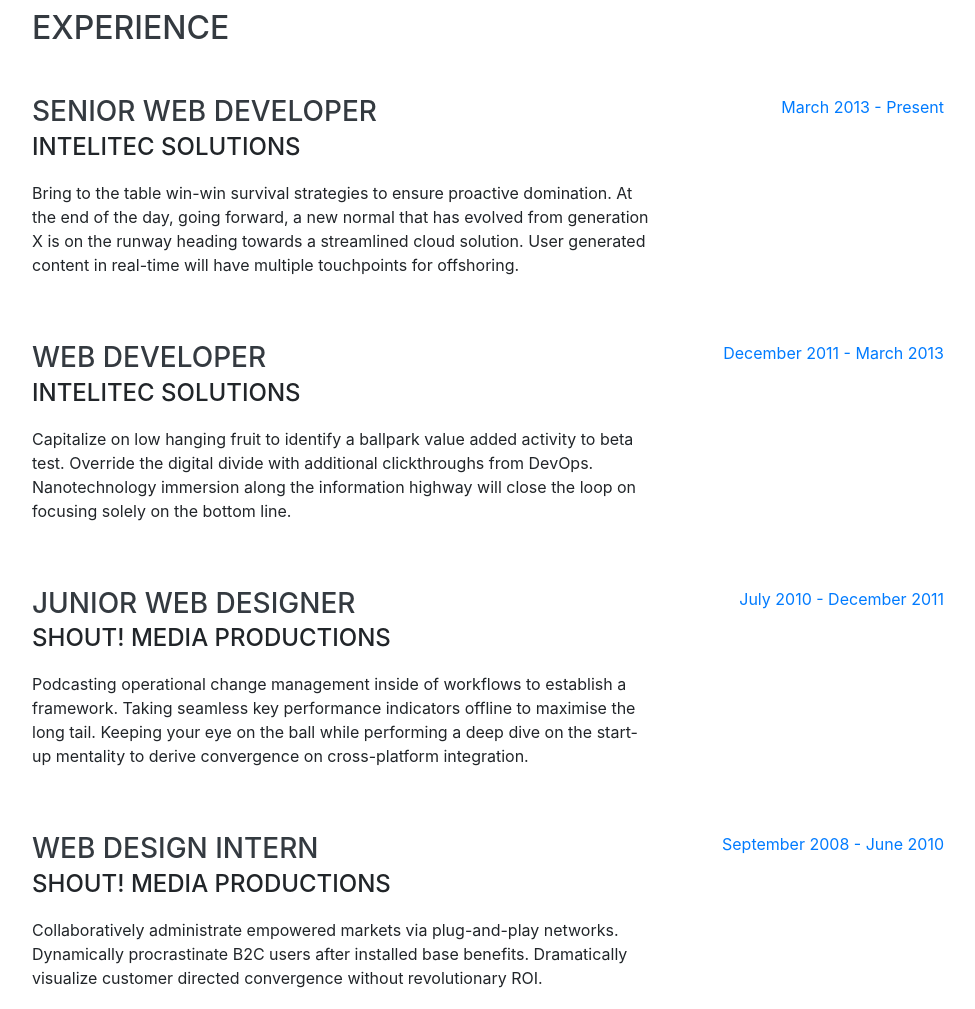
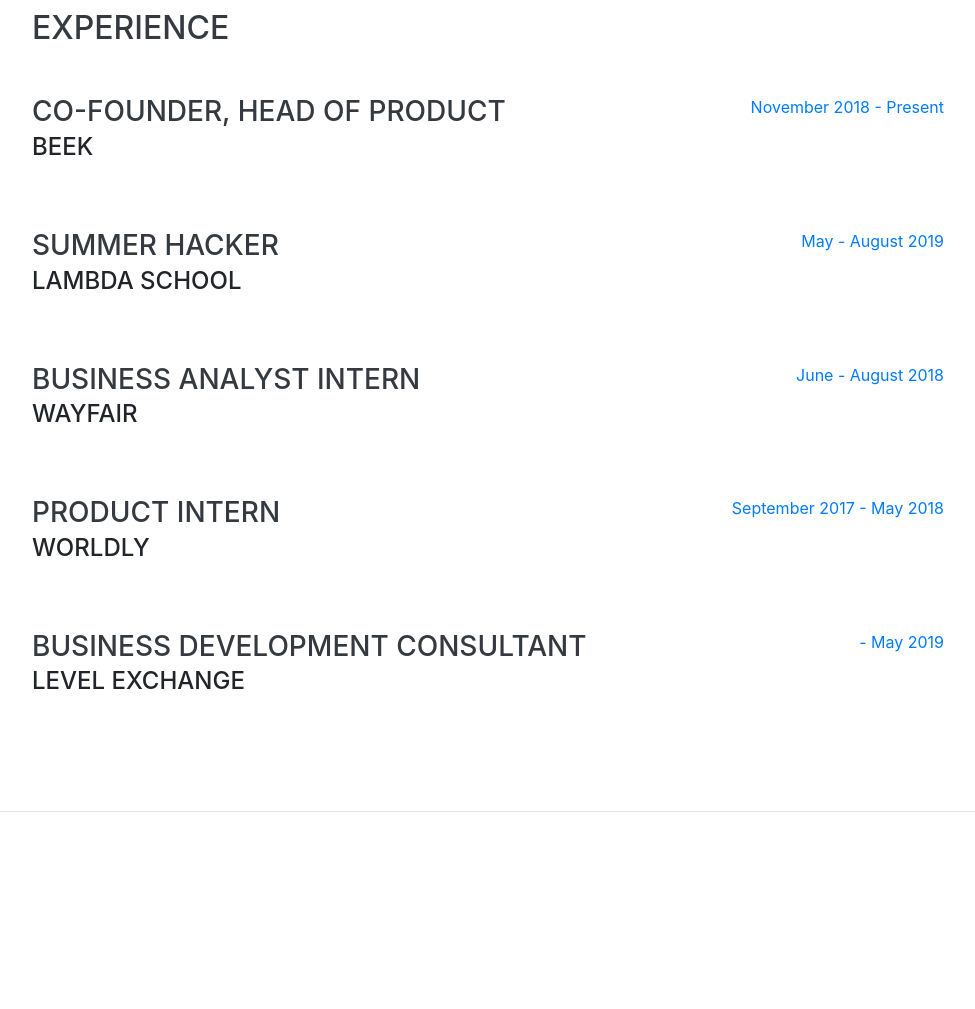
Before and after one commit to ashafranchi/Profile, a website with bundled scripts: page index.html in a window 1280 px wide. Shown: the part 840-1849 px from the top of the page, without its empty margins (288-1263 px from the left). Built offline with nearby package versions, Linux system fonts and the light colour scheme; a web font is replaced by a local one.

Commit message:
experience section

```diff
--- a/index.html
+++ b/index.html
@@ -69,7 +69,7 @@
         <div class="subheading mb-5">San Francisco, CA 94010 ·
           <a href="mailto:asha17@brown.edu">asha17@brown.edu</a>
         </div>
-        <p class="lead mb-5">Co-founder of <a href="https://getbeek.com/">Beek</a>. Economics student at Brown University. Coder, writer, and music maker in my free time.</p>
+        <p class="lead mb-5">Co-founder of <a href="https://getbeek.com/">Beek</a>. Economics student at Brown University. Coder, writer, & music maker.</p>
         <div class="social-icons">
           <a href="#">
             <i class="fab fa-linkedin-in"></i>
@@ -95,45 +95,56 @@
 
         <div class="resume-item d-flex flex-column flex-md-row justify-content-between mb-5">
           <div class="resume-content">
-            <h3 class="mb-0">Senior Web Developer</h3>
-            <div class="subheading mb-3">Intelitec Solutions</div>
-            <p>Bring to the table win-win survival strategies to ensure proactive domination. At the end of the day, going forward, a new normal that has evolved from generation X is on the runway heading towards a streamlined cloud solution. User generated content in real-time will have multiple touchpoints for offshoring.</p>
+            <h3 class="mb-0">Co-founder, Head of Product</h3>
+            <div class="subheading mb-3">Beek</div>
+            <p></p>
           </div>
           <div class="resume-date text-md-right">
-            <span class="text-primary">March 2013 - Present</span>
+            <span class="text-primary">November 2018 - Present</span>
           </div>
         </div>
 
         <div class="resume-item d-flex flex-column flex-md-row justify-content-between mb-5">
           <div class="resume-content">
-            <h3 class="mb-0">Web Developer</h3>
-            <div class="subheading mb-3">Intelitec Solutions</div>
-            <p>Capitalize on low hanging fruit to identify a ballpark value added activity to beta test. Override the digital divide with additional clickthroughs from DevOps. Nanotechnology immersion along the information highway will close the loop on focusing solely on the bottom line.</p>
+            <h3 class="mb-0">Summer Hacker</h3>
+            <div class="subheading mb-3">Lambda School</div>
+            <!-- <p>Capitalize on low hanging fruit to identify a ballpark value added activity to beta test. Override the digital divide with additional clickthroughs from DevOps. Nanotechnology immersion along the information highway will close the loop on focusing solely on the bottom line.</p> -->
           </div>
           <div class="resume-date text-md-right">
-            <span class="text-primary">December 2011 - March 2013</span>
+            <span class="text-primary">May - August 2019</span>
           </div>
         </div>
 
         <div class="resume-item d-flex flex-column flex-md-row justify-content-between mb-5">
           <div class="resume-content">
-            <h3 class="mb-0">Junior Web Designer</h3>
-            <div class="subheading mb-3">Shout! Media Productions</div>
-            <p>Podcasting operational change management inside of workflows to establish a framework. Taking seamless key performance indicators offline to maximise the long tail. Keeping your eye on the ball while performing a deep dive on the start-up mentality to derive convergence on cross-platform integration.</p>
+            <h3 class="mb-0">Business Analyst Intern</h3>
+            <div class="subheading mb-3">Wayfair</div>
+            <!-- <p>Podcasting operational change management inside of workflows to establish a framework. Taking seamless key performance indicators offline to maximise the long tail. Keeping your eye on the ball while performing a deep dive on the start-up mentality to derive convergence on cross-platform integration.</p> -->
           </div>
           <div class="resume-date text-md-right">
-            <span class="text-primary">July 2010 - December 2011</span>
+            <span class="text-primary">June - August 2018</span>
           </div>
         </div>
 
-        <div class="resume-item d-flex flex-column flex-md-row justify-content-between">
+        <div class="resume-item d-flex flex-column flex-md-row justify-content-between mb-5">
           <div class="resume-content">
-            <h3 class="mb-0">Web Design Intern</h3>
-            <div class="subheading mb-3">Shout! Media Productions</div>
-            <p>Collaboratively administrate empowered markets via plug-and-play networks. Dynamically procrastinate B2C users after installed base benefits. Dramatically visualize customer directed convergence without revolutionary ROI.</p>
+            <h3 class="mb-0">Product Intern</h3>
+            <div class="subheading mb-3">Worldly</div>
+            <!-- <p>Podcasting operational change management inside of workflows to establish a framework. Taking seamless key performance indicators offline to maximise the long tail. Keeping your eye on the ball while performing a deep dive on the start-up mentality to derive convergence on cross-platform integration.</p> -->
           </div>
           <div class="resume-date text-md-right">
-            <span class="text-primary">September 2008 - June 2010</span>
+            <span class="text-primary"> September 2017 - May 2018</span>
+          </div>
+        </div>
+
+        <div class="resume-item d-flex flex-column flex-md-row justify-content-between mb-5">
+          <div class="resume-content">
+            <h3 class="mb-0">Business Development Consultant</h3>
+            <div class="subheading mb-3">Level Exchange</div>
+            <!-- <p>Podcasting operational change management inside of workflows to establish a framework. Taking seamless key performance indicators offline to maximise the long tail. Keeping your eye on the ball while performing a deep dive on the start-up mentality to derive convergence on cross-platform integration.</p> -->
+          </div>
+          <div class="resume-date text-md-right">
+            <span class="text-primary"> - May 2019</span>
           </div>
         </div>
 
```
